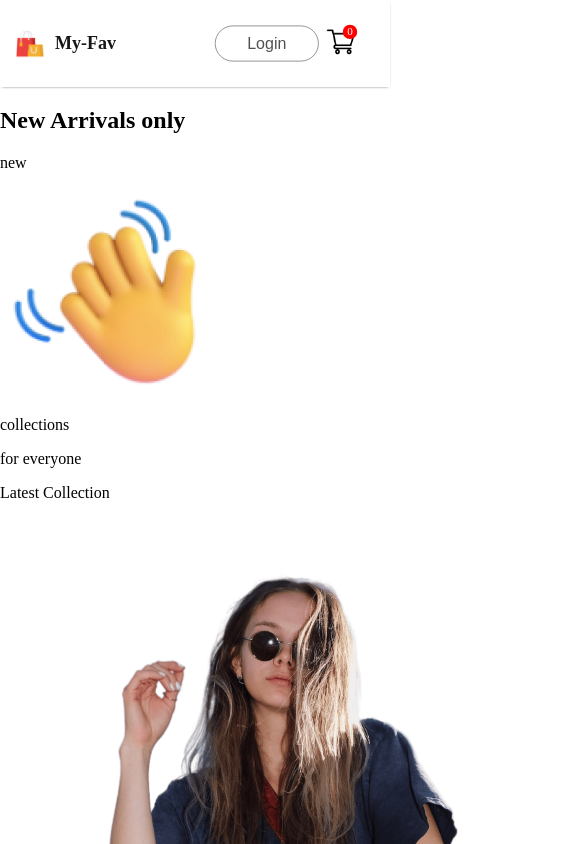
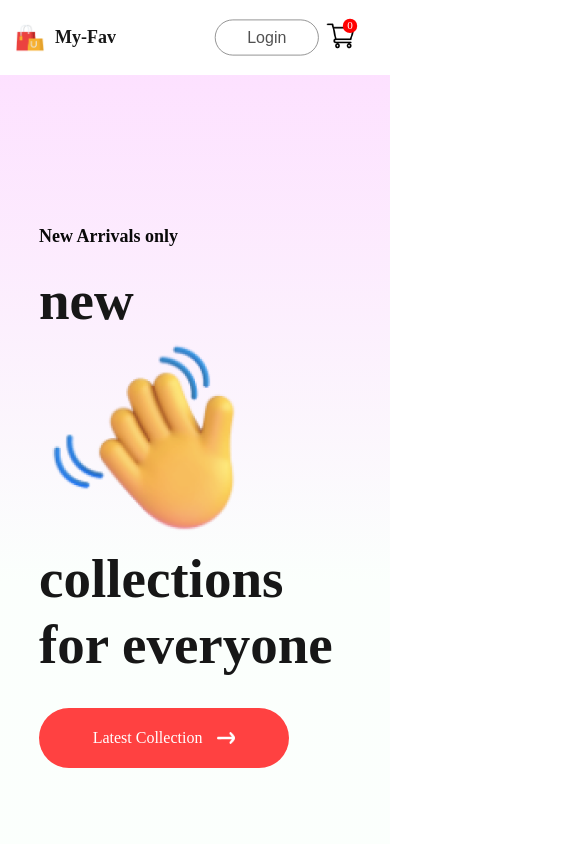
Before and after one commit to hanaalkadri/My-Fav, a React (Create React App) app: page / in a window 390 px wide. Shown: the top 844 px of the page, 585 px wide, since content can reach past the window. Built offline with nearby package versions, Linux system fonts and the light colour scheme.

Commit message:
Add responsive Hero section styling with mobile support

```diff
--- a/src/Components/Hero/Hero.css
+++ b/src/Components/Hero/Hero.css
@@ -0,0 +1,96 @@
+.hero{
+    min-height: 100vh;
+    background:  linear-gradient(180deg, #fde1ff, #e1ffea22 60%);
+    display: flex;
+    align-items: center;
+    justify-content: space-between;
+    padding: 10px 9%;
+}
+.hero-left{
+    line-height: 1.1;
+}
+.hero-left h2{
+    color: #090909;
+    font-size: 18px;
+}
+
+.hero-left p{
+    color: #171717;
+    font-size: 80px;
+    font-weight: 700;
+}
+.hero-hand-icon{
+    display: flex;
+    align-items: center;
+    gap: 20px;
+}
+.hero-hand-icon img{
+    width: 70px;
+}
+.hero-latest-btn{
+    display: flex;
+    justify-content: center;
+    align-items: center;
+    gap: 15px;
+    width: 250px;
+    height: 60px;
+    border-radius: 75px;
+    margin-top: 20px;
+    background: #ff4141;
+    color: white;
+    font-size: 16px;
+    font-weight: 500;
+    cursor: pointer;
+}
+.hero-latest-btn img{
+    width: 18px;
+}
+
+.hero-right img{
+    width: 450px;
+}
+
+@media(max-width:1200px){
+
+    .hero{
+        padding: 10px 6%;
+    }
+    .hero-left p{
+        font-size: 70px;
+    }
+    .hero-right img{
+        width: 400px;
+    }
+
+}
+@media(max-width:900px){
+
+    .hero-left p{
+        font-size: 45px;
+    }
+    .hero-right img{
+        width: 350px;
+    }
+
+}
+@media(max-width:700px){
+   .hero{
+    padding: 0 10%;
+   }
+    .hero-left p{
+        font-size: 55px;
+    }
+    .hero-right{
+        display: none;
+    }
+    .hero-left{
+        line-height: 1.2;
+    }
+    .hero-left h2{
+        margin-bottom: 20px;
+    }
+
+    .hero-latest-btn{
+        margin-top: 30px;
+    }
+}
--- a/src/index.css
+++ b/src/index.css
@@ -1,3 +1,7 @@
+*{
+  margin: 0;
+}
+
 body {
   margin: 0;
   font-family: -apple-system, BlinkMacSystemFont, 'Segoe UI', 'Roboto', 'Oxygen',
```
Also changed, not shown: src/Components/Item/item.jsx (added, +11 -0 lines), src/Components/Item/item.css (added).
